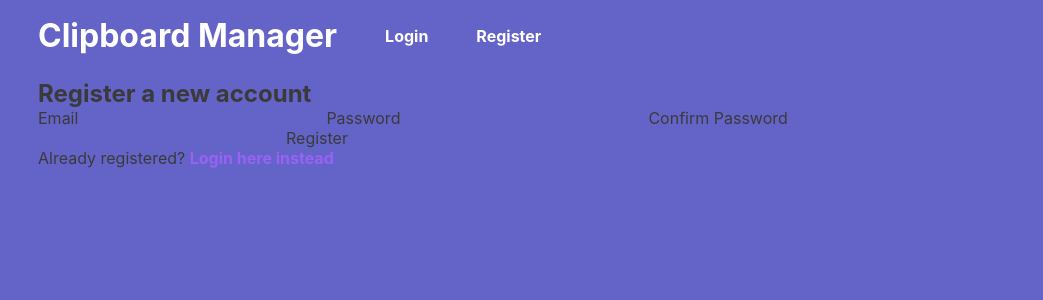
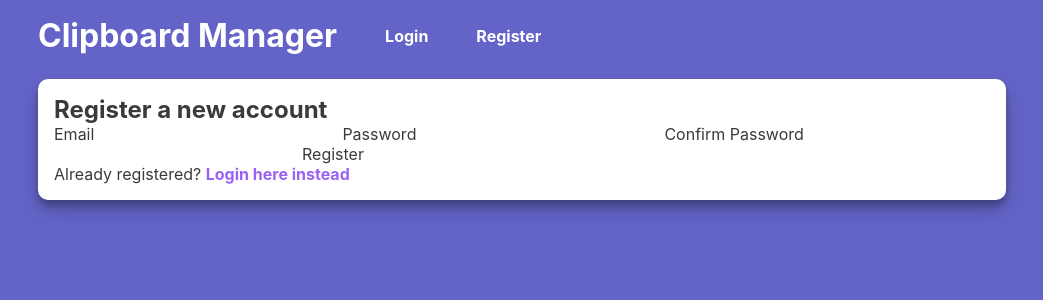
Before and after one commit to DoanCV/Clipboard-Manager, a React (Create React App) app in the folder Clipboard-Manager/client/: page /register in a window 1280 px wide. Shown: the top 300 px of the page, without its empty margins (118-1161 px from the left). Built offline with nearby package versions, Linux system fonts and the light colour scheme.

Commit message:
Started styling login/register components

```diff
--- /dev/null
+++ b/Clipboard-Manager/client/src/components/auth/AuthForm.scss
@@ -0,0 +1,7 @@
+// same styling for register and login components
+    // reuse the card from mixins
+@import "../../style/mixins.scss";
+
+.auth-form {
+    @include card();
+}
--- a/Clipboard-Manager/client/src/components/auth/Login.js
+++ b/Clipboard-Manager/client/src/components/auth/Login.js
@@ -1,6 +1,7 @@
 import axios from "axios";
 import React, { useState } from "react";
 import { Link } from "react-router-dom";
+import "./AuthForm.scss";
 
 function Login() {
     const [formEmail, setFormEmail] = useState("");
--- a/Clipboard-Manager/client/src/components/auth/Register.js
+++ b/Clipboard-Manager/client/src/components/auth/Register.js
@@ -1,6 +1,7 @@
 import axios from "axios";
 import React, { useState } from "react";
 import { Link } from "react-router-dom";
+import "./AuthForm.scss";
 
 function Register() {
     const [formEmail, setFormEmail] = useState("");
```
